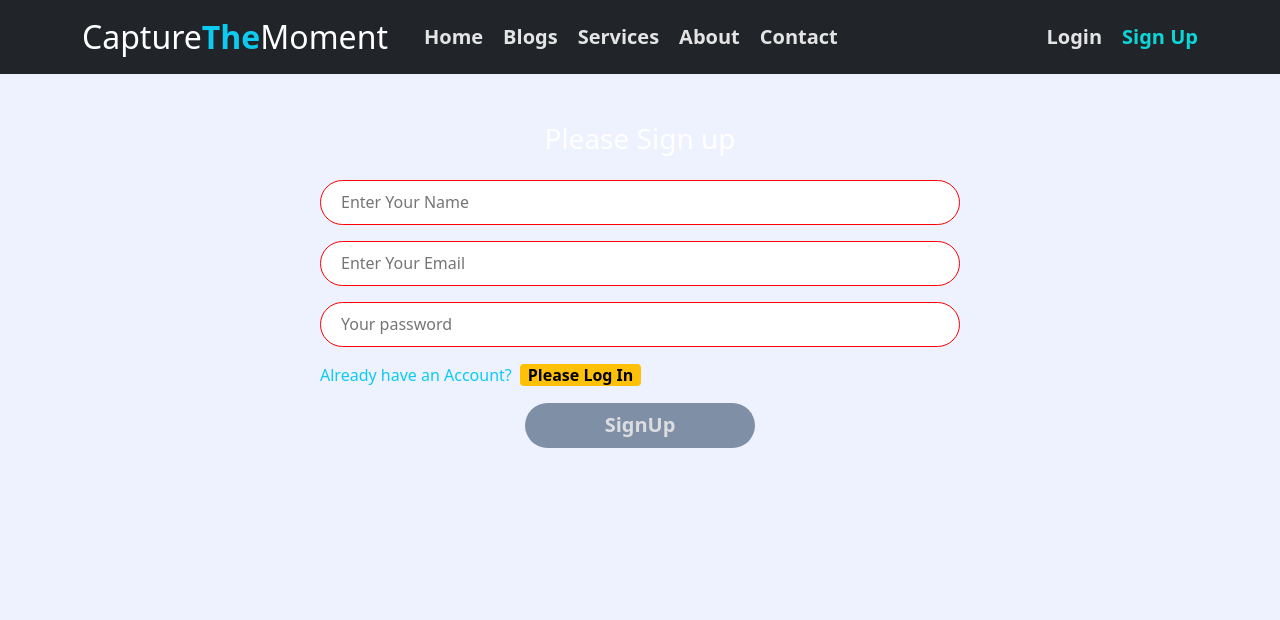
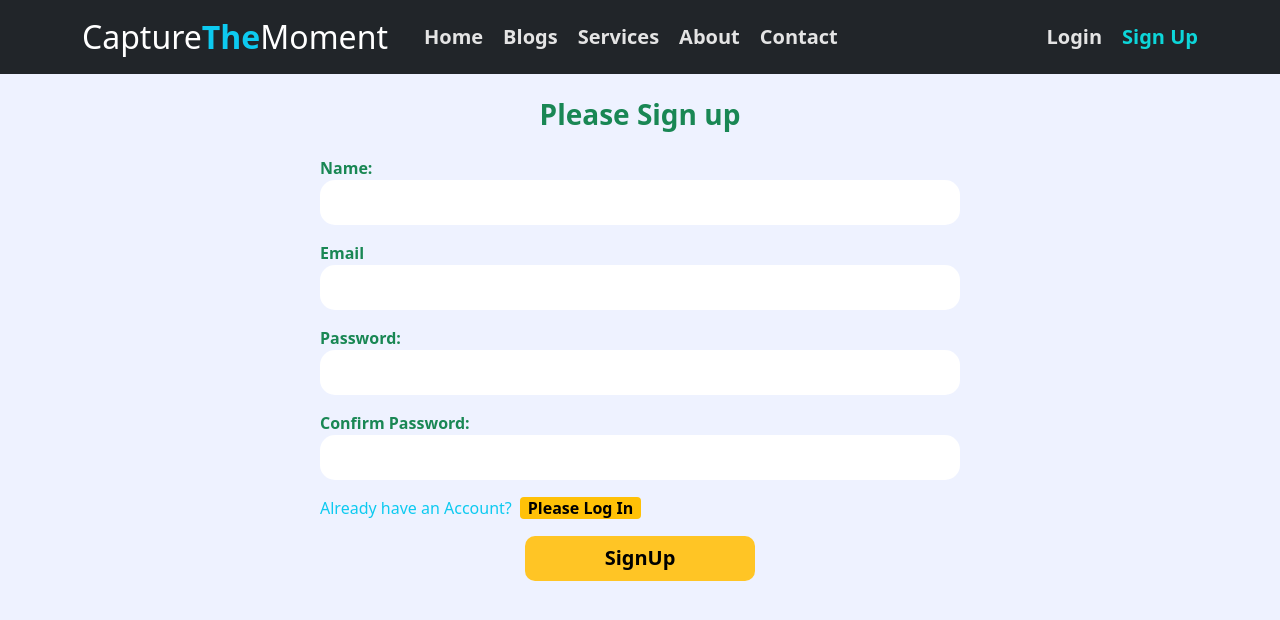
Before and after one commit to azmi0323/bike-hub, a React (Create React App) app: page /signUp in a window 1280 px wide. Shown: the top 620 px of the page. Built offline with nearby package versions, Linux system fonts and the light colour scheme; no server answers.

Commit message:
editing signup component

```diff
--- a/public/product.json
+++ b/public/product.json
@@ -17,7 +17,7 @@
 
     {
     "id": 3,
-    "name": "Golden Package Single",
+    "name": "Golden Package Single Shoot",
     "price": "99.99",
     "body": "Golden Single package you can get in just 99.99 bucks. Here you will get 24 edited photo with 100 row file.",
     "img" : "https://randomuser.me/api/portraits/men/18.jpg"
--- a/src/Components/Header/Header.js
+++ b/src/Components/Header/Header.js
@@ -2,7 +2,7 @@ import { signOut } from "firebase/auth";
 import React from "react";
 import { Container, Nav, Navbar } from "react-bootstrap";
 import { useAuthState } from "react-firebase-hooks/auth";
-import { Link, NavLink } from "react-router-dom";
+import { NavLink } from "react-router-dom";
 import auth from "../../firebase.init";
 import "./Header.css";
 const Header = () => {
--- a/src/Components/LogIn/LogIn.css
+++ b/src/Components/LogIn/LogIn.css
@@ -2,50 +2,50 @@
     height: 45px;
     padding: 10px 20px;
     border: none;
-    border-radius: 25px;
-    border: 1px solid red;
+    border-radius: 15px;
+
 
 }
 .login-btn{
-    background-color: #7f8fa6;
-    color: #dcdde1;
+    background-color:#ffc525;
+    color: #000000;
     height: 45px;
     padding: 0px 80px;
     border: none;
-    border-radius: 25px;
+    border-radius: 10px;
     font-size: 20px;
     font-weight: 700;
 
 }
 .login-btn:hover{
-    background-color: #dcdde1;
-    color: #7f8fa6;
+    background-color: #da9f30;
+
     height: 45px;
     padding: 0px 80px;
     border: none;
-    border-radius: 25px;
+    border-radius: 10px;
     font-size: 20px;
     font-weight: 700;
 }
 
 .signIn-with-google-btn{
-    background-color: #7f8fa6;
-    color: #dcdde1;
-    height: 45px;
+    background-color: white;
+    color: #000000;
+    height: 55px;
     padding: 0px 80px;
     border: none;
-    border-radius: 25px;
+    border-radius: 10px;
     font-size: 20px;
     font-weight: 700;
 }
 
 .signIn-with-google-btn:hover{
     background-color: #dcdde1;
-    color: #7f8fa6;
-    height: 45px;
+    color: #000000;
+    height: 55px;
     padding: 0px 80px;
     border: none;
-    border-radius: 25px;
+    border-radius: 10px;
     font-size: 20px;
     font-weight: 700;
 }
--- a/src/Components/LogIn/LogIn.js
+++ b/src/Components/LogIn/LogIn.js
@@ -2,7 +2,7 @@ import React from "react";
 import { useSignInWithGoogle } from "react-firebase-hooks/auth";
 import { Link, useLocation, useNavigate } from "react-router-dom";
 import auth from "../../firebase.init";
-import './LogIn.css'
+import "./LogIn.css";
 const LogIn = () => {
   const [signInWithGoogle, error] = useSignInWithGoogle(auth);
   const location = useLocation();
@@ -21,24 +21,36 @@ const LogIn = () => {
     <div className=" login-page ">
       <form className="w-50 mx-auto">
         <h3 className="text-center text-success fw-bold pt-4">Please Login</h3>
-        <label className="mt-3 text-success fw-bold" htmlFor="email">Your Email:</label>
+        <label className="mt-3 text-success fw-bold" htmlFor="email">
+          Email:
+        </label>
         <input
           className="w-100 input-field"
           type="email"
           name=""
           id=""
-          placeholder="Enter Your Email"
+          required
         />
-        <label className="mt-3 text-success fw-bold" htmlFor="email">Your Password:</label>
+        <label className="mt-3 text-success fw-bold" htmlFor="email">
+          Password:
+        </label>
         <input
-          className="w-100 input-field "
+          className="w-100 input-field"
           type="password"
-          placeholder="Your password"
           name=""
           id=""
+          required
         />
 
-        <p className="text-danger fw-bold mt-3">New at CaptureTheMoment?  <Link className="text-decoration-none text-black rounded px-2 ms-2 fw-bold my-2 bg-warning" to='/signUp'>Create an Account</Link></p>
+        <p className="text-danger fw-bold mt-3">
+          New at CaptureTheMoment?{" "}
+          <Link
+            className="text-decoration-none text-black rounded px-2 ms-2 fw-bold my-2 bg-warning"
+            to="/signUp"
+          >
+            Create an Account
+          </Link>
+        </p>
         <input
           className="login-btn d-block mx-auto mt-3"
           type="button"
--- a/src/Components/Services/Services.js
+++ b/src/Components/Services/Services.js
@@ -1,10 +1,10 @@
 import React from 'react';
-import Products from '../Products/Products';
 
 const Services = () => {
     return (
         <div>
             hii
+
         </div>
     );
 };
--- a/src/Components/SignUp/SignUp.js
+++ b/src/Components/SignUp/SignUp.js
@@ -1,37 +1,82 @@
-import React from "react";
+import React, { useState } from "react";
 import { Link } from "react-router-dom";
 import "./SignUp.css";
 const SignUp = () => {
+  const [email,setEmail] = useState("");
+  const [password,setPassword] = useState("");
+  const [confirmPassword,setConfirmPassword] = useState("");
+  const [error,setError] = useState("");
+
+  const handleEmailBlur=event=>{
+    setEmail(event.target.value);
+  }
+  const handlePasswordBlur=event=>{
+    setPassword(event.target.value);
+  }
+  const handleConfirmPasswordBlur=event=>{
+    setConfirmPassword(event.target.value);
+  }
+
+
   return (
-    <div className=" mt-5">
+    <div className="">
       <form className="w-50 mx-auto">
-        <h3 className="text-center text-white">Please Sign up</h3>
+        <h3 className="text-center text-success fw-bold pt-4">
+          Please Sign up
+        </h3>
+        <label className="mt-3 text-success fw-bold" htmlFor="email">
+          Name:
+        </label>
         <input
-          className="w-100 mt-3 input-field"
+          onBlur={handleEmailBlur}
+          className="w-100 input-field"
           type="email"
           name=""
           id=""
-          placeholder="Enter Your Name"
+          required
         />
+        <label className="mt-3 text-success fw-bold" htmlFor="email">
+          Email
+        </label>
         <input
-          className="w-100 mt-3 input-field"
+          onBlur={handlePasswordBlur}
+          className="w-100 input-field"
           type="text"
           name=""
           id=""
-          placeholder="Enter Your Email"
+          required
         />
+        <label className="mt-3 text-success fw-bold" htmlFor="email">
+          Password:
+        </label>
         <input
-          className="w-100 input-field mt-3"
+          className="w-100 input-field"
           type="password"
-          placeholder="Your password"
+          required
+          name=""
+          id=""
+        />
+        <label className="mt-3 text-success fw-bold" htmlFor="email">
+          Confirm Password:
+        </label>
+        <input
+          onBlur={handleConfirmPasswordBlur}
+          className="w-100 input-field"
+          type="password"
+          required
           name=""
           id=""
         />
 
         <p className="text-info mt-3">
           Already have an Account?
-          <span >
-            <Link className="text-decoration-none text-black rounded px-2 ms-2 fw-bold my-2 bg-warning" to="/logIn">Please Log In</Link>
+          <span>
+            <Link
+              className="text-decoration-none text-black rounded px-2 ms-2 fw-bold my-2 bg-warning"
+              to="/logIn"
+            >
+              Please Log In
+            </Link>
           </span>
         </p>
         <input
```
